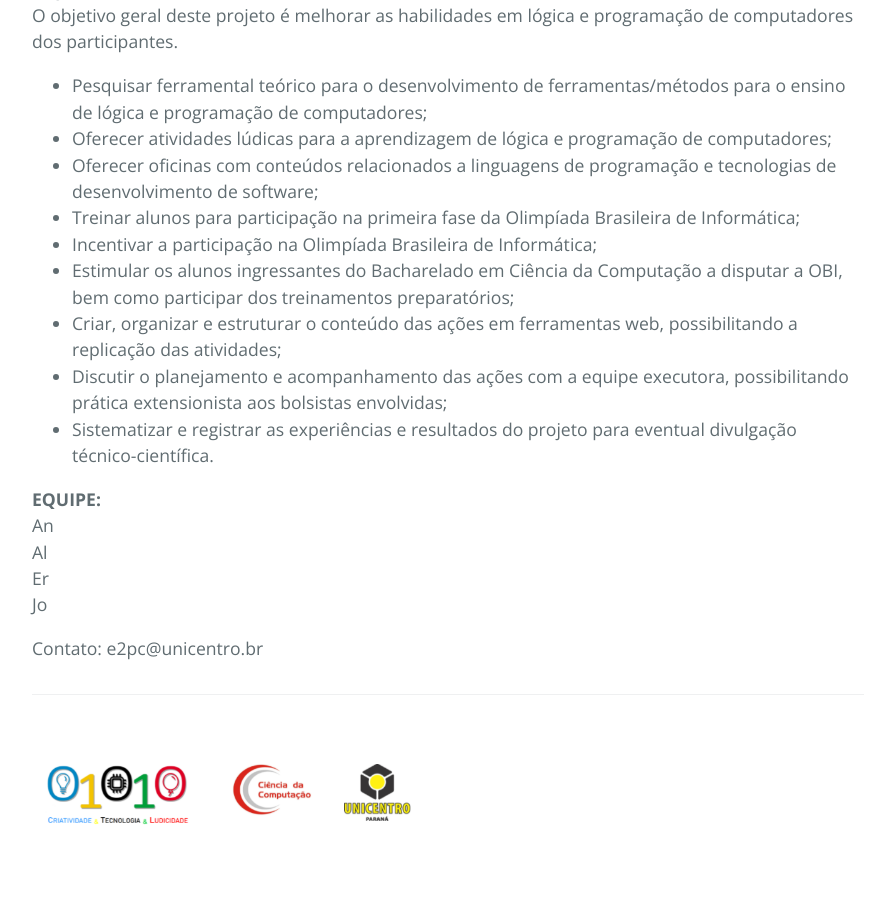
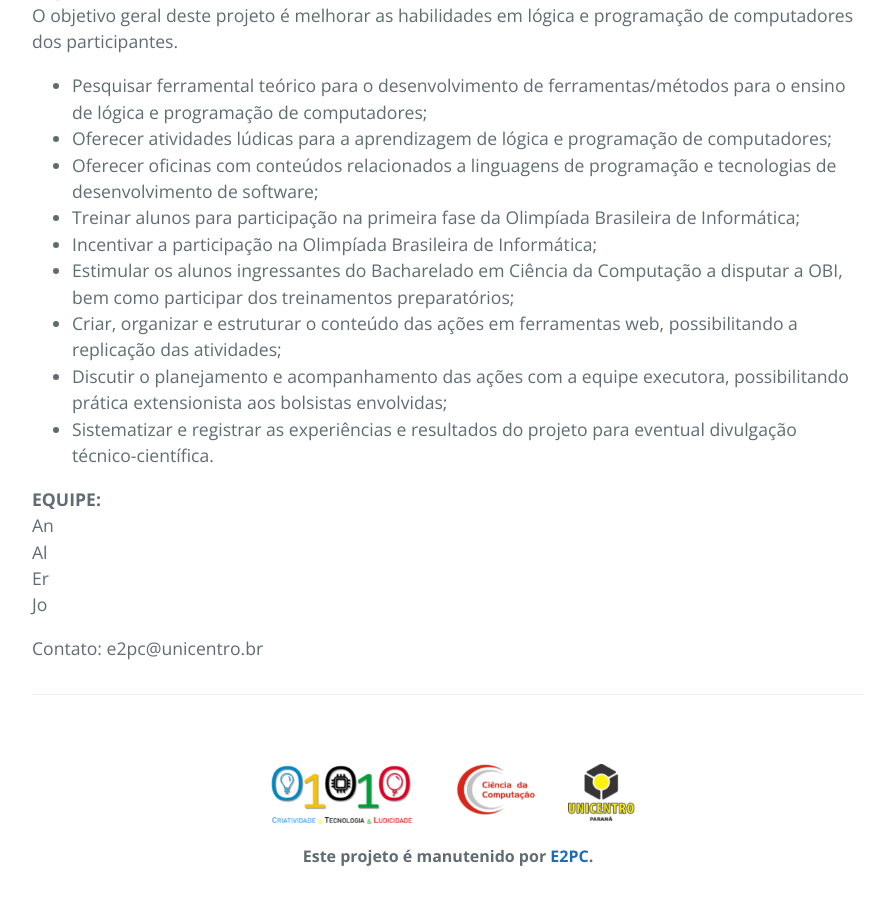
Before and after one commit to E2PC/ProjectPage, a Jekyll site: the page built from index.md, in a window 1280 px wide and 900 px high, scrolled down 1060 px. Shown: the whole window, without its empty margins (192-1076 px from the left). Built offline with Jekyll 4.4.1, drawn with Linux system fonts in a browser that asks for light colours; before the commit the page ends 1936 px from its top, so only the background shows below that.

Commit message:
Update template.html

```diff
--- a/_layouts/template.html
+++ b/_layouts/template.html
@@ -21,8 +21,9 @@
 
       {{ content }}
 
-      <footer class="site-footer">
+      <footer class="site-footer" align="center">
           <img src="images/Captura de tela 2021-09-02 233925 (1).png" style="margin-top: 25px" width="384" height="86"/>
+          <span class="site-footer-owner">Este projeto é manutenido por <a href="https://github.com/E2PC">E2PC</a>.</span>
       </footer>
     </section>
   </body>
```
